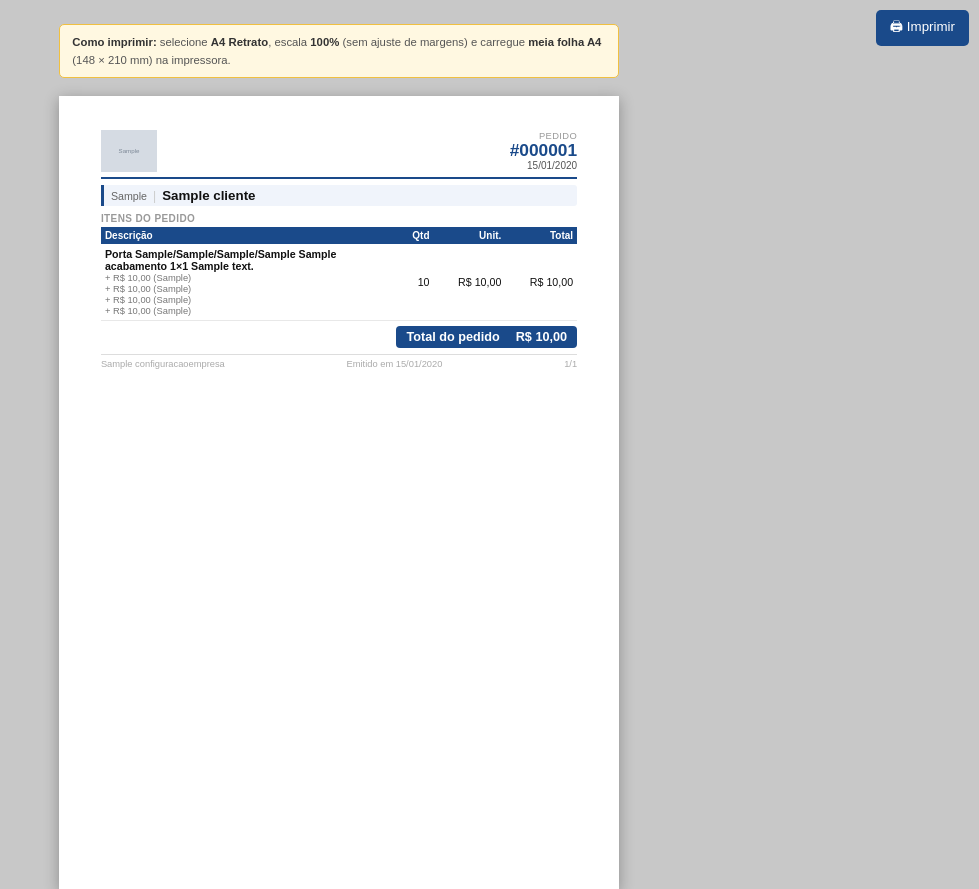
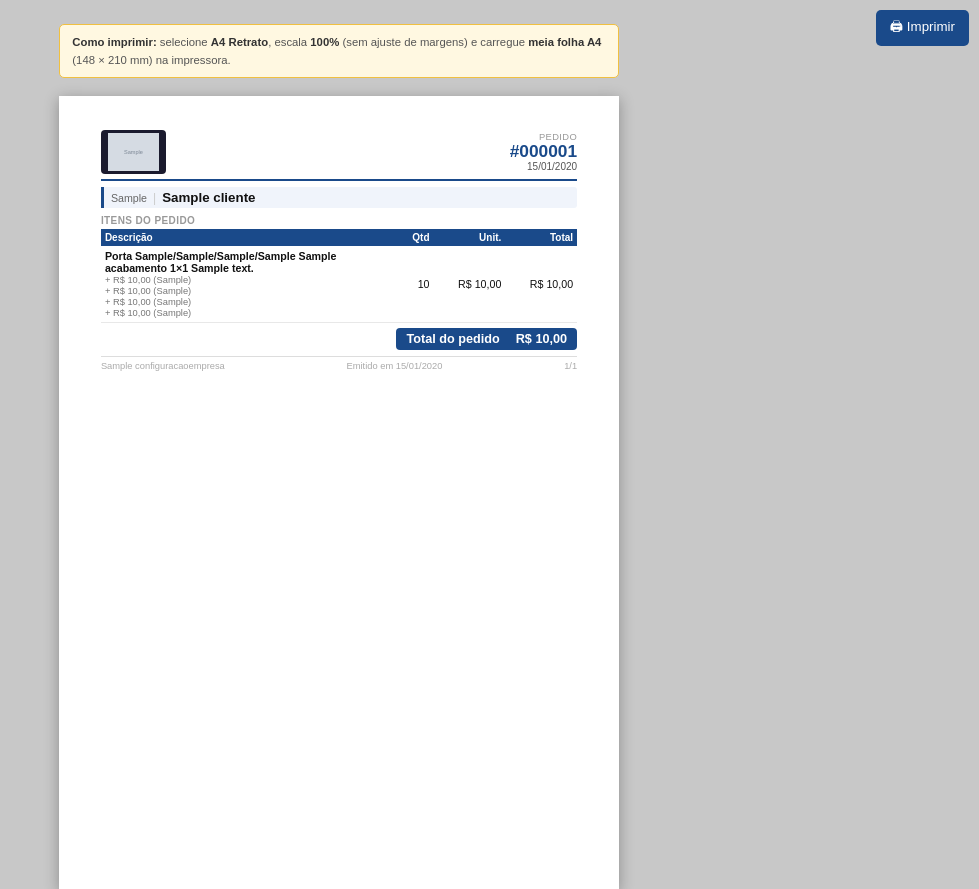
Before and after one commit to ramonrduarte/sistema-portas, a Django app: page /pedidos/1/imprimir/ in a window 1280 px wide. Shown: the top 889 px of the page, without its empty margins (301-1280 px from the left). Run offline with Django 5.2, Linux system fonts and the light colour scheme; a user stored in the database is signed in; tables that the repository leaves empty hold one stand-in row (values such as "Sample post"); grey boxes marked "Sample" are stand-in pictures.

Commit message:
Fix logo com texto branco na impressão: adiciona fundo escuro
Envolve o logo em .cab-logo com background escuro (#1a1a2e),
igual ao navbar, para logos com texto branco/transparente ficarem
legíveis na página de impressão de fundo branco.

Co-Authored-By: Claude Sonnet 4.6 <noreply@anthropic.com>

```diff
--- a/portas/templates/portas/pedido/pedido_imprimir.html
+++ b/portas/templates/portas/pedido/pedido_imprimir.html
@@ -80,7 +80,8 @@
       padding-bottom: 5px;
       margin-bottom: 6px;
     }
-    .cab img { max-height: 42px; max-width: 130px; width: auto; object-fit: contain; }
+    .cab-logo { background: #1a1a2e; border-radius: 4px; padding: 3px 7px; display: flex; align-items: center; }
+    .cab img { max-height: 38px; max-width: 120px; width: auto; object-fit: contain; }
     .cab-empresa h1 { font-size: 11pt; font-weight: bold; color: #1a4a8a; line-height: 1.2; }
     .cab-pedido { margin-left: auto; text-align: right; }
     .cab-pedido .lbl  { font-size: 7pt; color: #999; text-transform: uppercase; letter-spacing: .4px; }
@@ -212,7 +213,9 @@
   <!-- ── Cabeçalho completo ───────────────────────────────── -->
   <div class="cab">
     {% if config_empresa.logo %}
-      <img src="{{ config_empresa.logo.url }}" alt="{{ config_empresa.nome_empresa }}">
+      <div class="cab-logo">
+        <img src="{{ config_empresa.logo.url }}" alt="{{ config_empresa.nome_empresa }}">
+      </div>
     {% else %}
       <div class="cab-empresa">
         <h1>{{ config_empresa.nome_empresa }}</h1>
```
